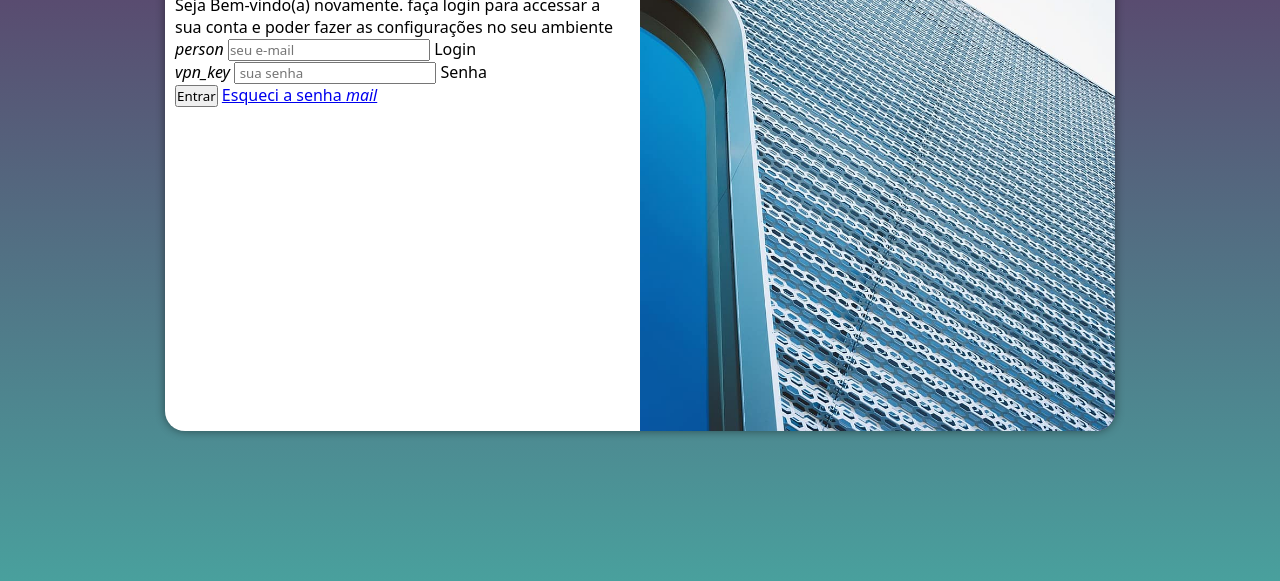
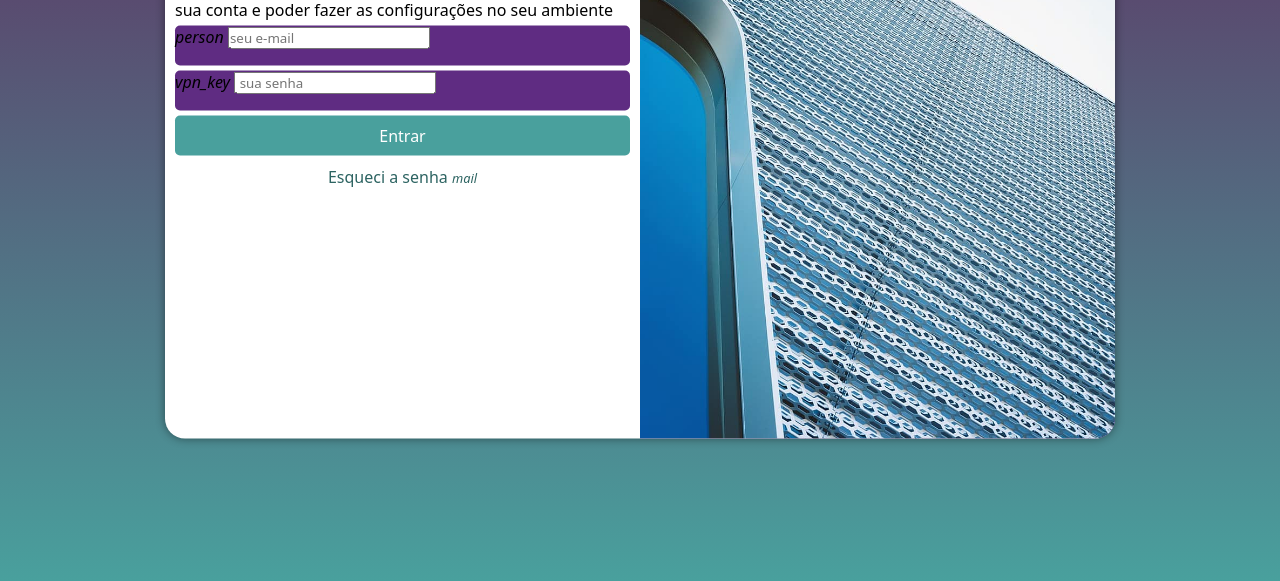
Before and after one commit to albertombundi/projeto-tela-login, a plain HTML site: page index.html in a window 1280 px wide. Shown: the part 219-800 px from the top of the page. Drawn offline with nearby package versions, Linux system fonts and the light colour scheme.

Commit message:
atualizei o index e o style

```diff
--- a/estilos/style.css
+++ b/estilos/style.css
@@ -1,16 +1,17 @@
 @charset "UTF-8";
 
-/* Paleta de cores
+/*
+
+    Paleta de cores
     Verde: #49a09d
     Lilás: #5f2c82
+
 */
 
-*{
+* {
     font-family: system-ui, -apple-system, BlinkMacSystemFont, 'Segoe UI', Roboto, Oxygen, Ubuntu, Cantarell, 'Open Sans', 'Helvetica Neue', sans-serif;
-
     padding: 0px;
     margin: 0px;
-
     box-sizing: border-box;
 }
 
@@ -35,7 +36,7 @@ section#login {
 
     background-color: white;
     width: 250px;
-    height: 500px;
+    height: 515px;
     border-radius: 20px;
     overflow: hidden;
     box-shadow: 0px 0px 10px rgba(0, 0, 0, 0.450);
@@ -48,8 +49,9 @@ section#login > div#imagem {
     display: block;
     background: #5f2c82 url(../imagens/metal.jpg) no-repeat;
     background-position: left bottom;
+     background-size: cover;
     height: 200px;
-    background-size: cover;
+
 
 }
 
@@ -61,14 +63,63 @@ section#login > div#formulario {
 
 div#formulario > h1 {
     text-align: center;
-    margin-bottom:10px;
+    margin-bottom: 10px;
 }
 
-div#formulario > h1 {
-    font-size: 2em;
+
+div#fomulario > p {
+    font-size: 0.8em;
+
 }
 
-div#fomulario > p {
-    font-size: 1.2em;
+form > div.campo {
+    background-color: #5f2c82;
+    width: 100%;
+    display: block;
+    height: 40px;
+    border-radius: 5px;
+    margin: 5px 0px;
+}
 
+div.campo > label {
+    display: none;
 }
+
+form > input[type=submit] {
+    display: block;
+    font-size: 1em;
+    width: 100%;
+    height: 40px;
+    background-color: #49a09d;
+    color: white;
+    border: none;
+    border-radius: 5px;
+    cursor: pointer;
+}
+
+form > input[type=submit]:hover {
+    background-color: #2d6462;
+}
+
+form > a.botao {
+    display: block;
+    text-align: center;
+    font-size: 1em;
+    width: 100%;
+    height: 40px;
+    padding-top: 5px;
+    margin-top: 5px;
+    background-color: white;
+    color: #2d6462;
+    border: 1p solid #49a09d;
+    border-radius: 7px;
+    text-decoration: none;
+}
+
+form > a.botao:hover {
+    background-color: #6cd3cf;
+}
+
+form  > a.botao > i {
+    font-size: 0.8em;
+}
--- a/index.html
+++ b/index.html
@@ -29,7 +29,7 @@
                         <label for="isenha">Senha</label>
                     </div>
                     <input type="submit" value="Entrar">
-                    <a href="esqueci.html">Esqueci a senha <i class="material-icons">mail</i>
+                    <a href="esqueci.html" class="botao">Esqueci a senha <i class="material-icons">mail</i>
 
                     </a>
                 </form>
```
